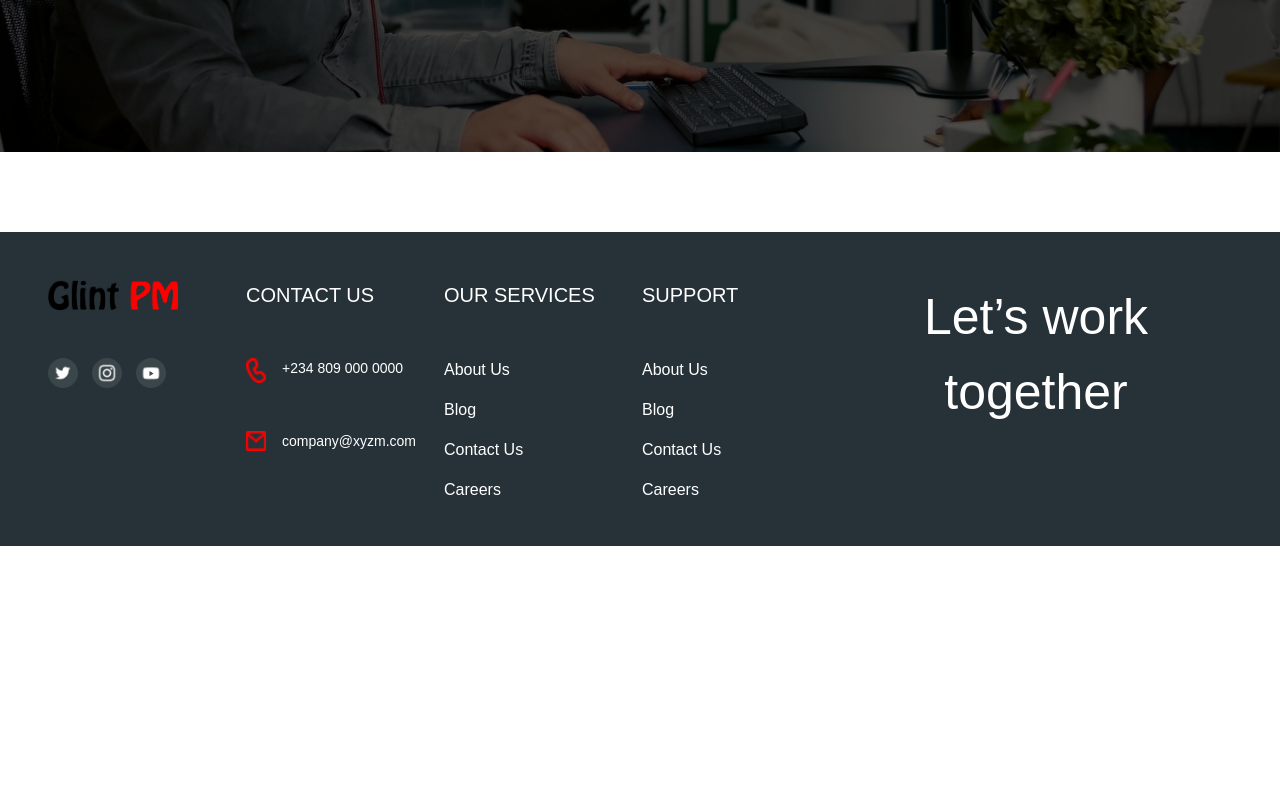
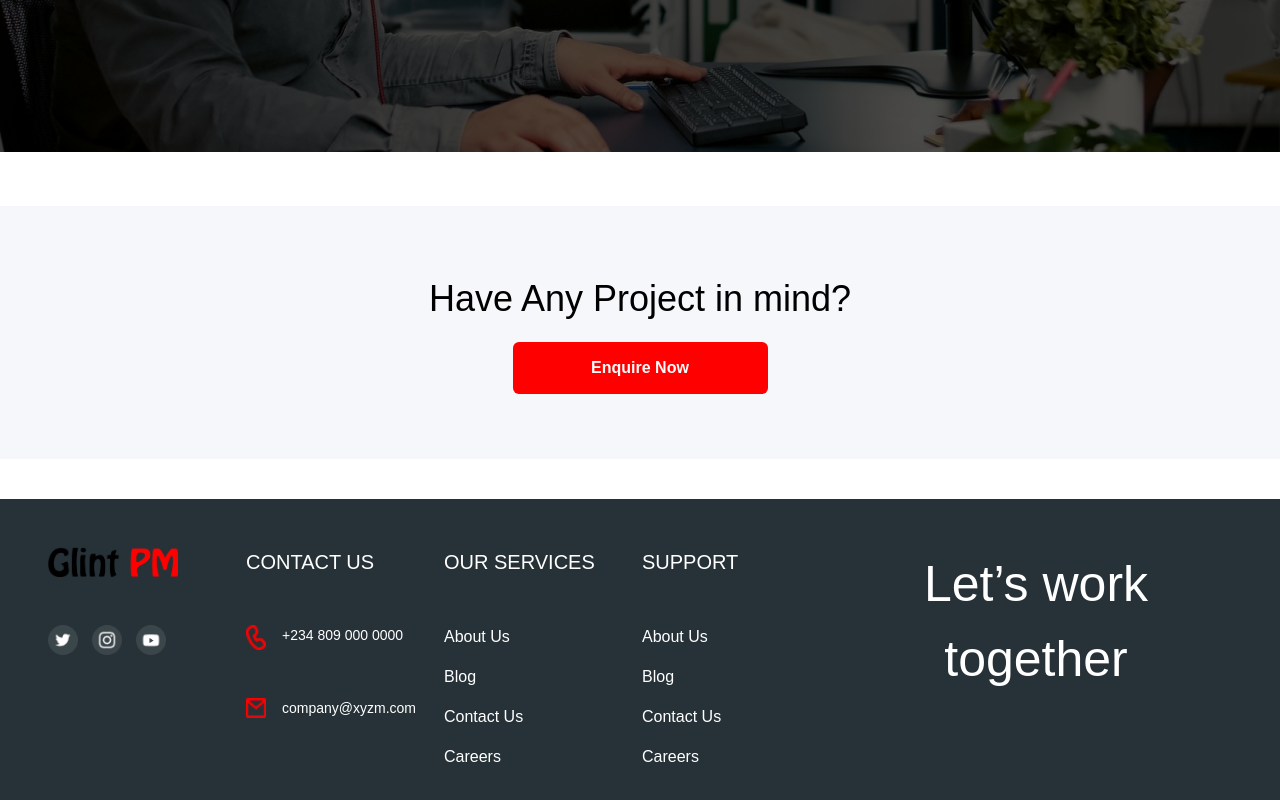
Before and after one commit to LogizonBuilds/glint_pm_frontend, a Next.js app: page / in a window 1280 px wide. Shown: the part 768-1568 px from the top of the page. Before the commit the page ends 1314 px from the top, so only its background shows below. Built offline with nearby package versions, Linux system fonts and the light colour scheme.

Commit message:
add Enquiry component and integrate it into Home; adjust Footer margin

```diff
--- a/src/app/page.tsx
+++ b/src/app/page.tsx
@@ -1,11 +1,15 @@
+'use client';
+
 import Image from "next/image";
 import Hero from "@/components/Hero";
+import Enquiry from "@/components/Enquiry";
 
 
 export default function Home() {
   return (
     <>
       <Hero />
+      <Enquiry />
     </>
   );
 }
--- /dev/null
+++ b/src/components/Enquiry.tsx
@@ -0,0 +1,29 @@
+import React from 'react'
+import Button from './Button'
+
+type Props = {}
+
+const Enquiry = (props: Props) => {
+    return (
+        <div className='flex w-full h-[253px] bg-[#F5F7FA] mt-[54px] items-center justify-center'>
+            <div className='flex flex-col items-center justify-center'>
+                <div>
+
+                    <h1 className='text-center font-inter-600 text-[36px]'>
+                        Have Any Project in mind?
+                    </h1>
+                </div>
+
+                <div className='mt-4'>
+
+                    <Button text='Enquire Now' weight={255} height={52} />
+                </div>
+
+
+            </div>
+
+        </div>
+    )
+}
+
+export default Enquiry
--- a/src/components/Footer.tsx
+++ b/src/components/Footer.tsx
@@ -26,7 +26,7 @@ const Footer = (props: Props) => {
         }
     ]
     return (
-        <footer className='left-0 w-full lg:h-[314px] h-[708px] bottom-0 mt-20 p-12 bg-other border-1'>
+        <footer className='left-0 w-full lg:h-[314px] h-[708px] bottom-0 mt-10 p-12 bg-other border-1'>
             <div className='grid grid-cols-2 lg:grid-cols-6 gap-1'>
                 <div className='flex flex-col'>
                     <div className='flex justify-start'>
```
